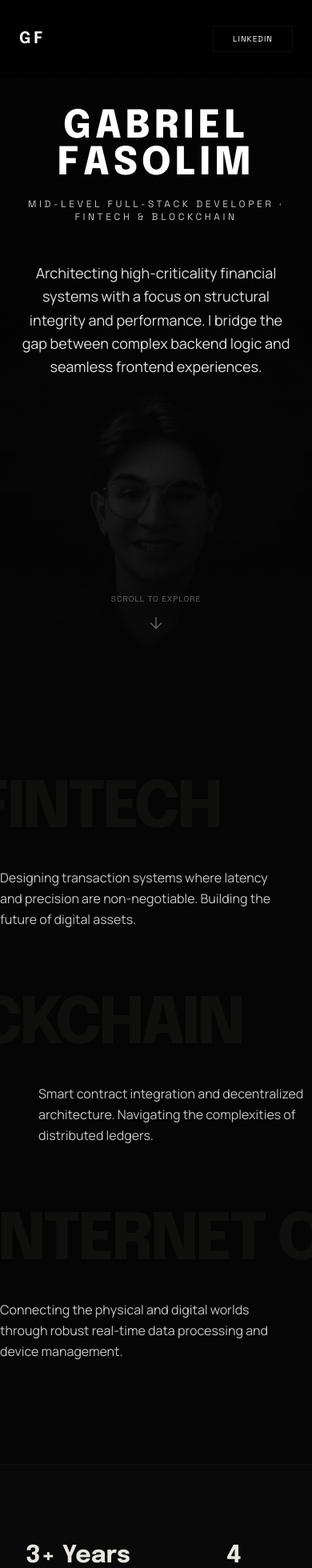
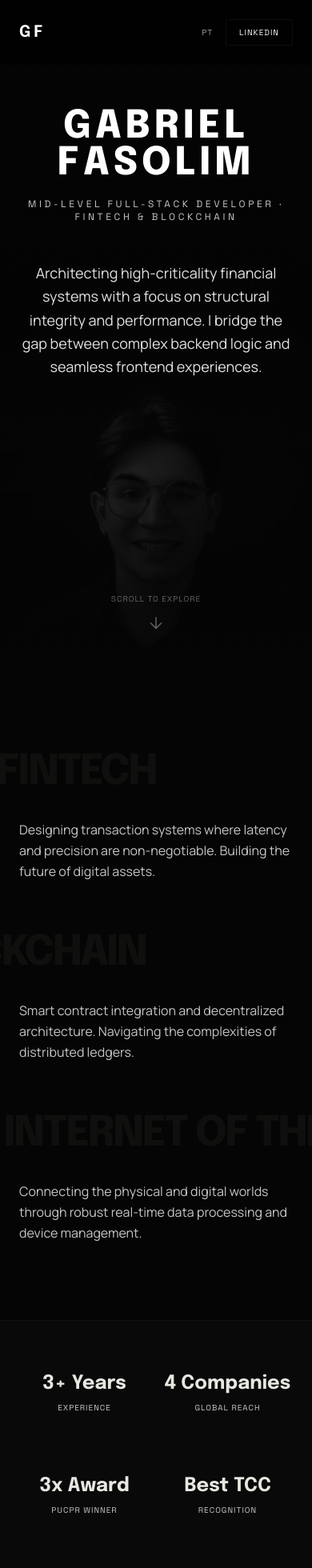
Before and after one commit to GabrielFasolim/myweb, a React (Vite) app in the folder landing/: page / in a window 390 px wide. Shown: the top 1960 px of the page at 80% size. Built offline with nearby package versions, Linux system fonts and the light colour scheme.

Commit message:
feat: enhance navigation and layout for improved responsiveness; add language switch functionality and update localization strings

```diff
--- a/landing/src/App.jsx
+++ b/landing/src/App.jsx
@@ -92,9 +92,20 @@ function Nav() {
     i18n.changeLanguage(lang)
   }
 
+  const prefersPortuguese = i18n.language.startsWith('pt')
+  let nextLang = 'en'
+  let nextLangAbbrev = 'EN'
+  let switchAriaKey = 'nav.switchToEnglish'
+  if (!prefersPortuguese) {
+    nextLang = 'pt'
+    nextLangAbbrev = 'PT'
+    switchAriaKey = 'nav.switchToPortuguese'
+  }
+
   return (
-    <nav className="fixed top-0 w-full z-50 flex justify-between items-center px-6 md:px-12 py-8 bg-[#050505] mix-blend-difference">
-      <div className="text-xl font-bold tracking-[0.2em] text-white uppercase font-headline">
+    <nav className="fixed top-0 left-0 right-0 z-50 bg-[#050505] mix-blend-difference">
+      <div className="mx-auto flex max-w-[1920px] items-center justify-between gap-3 px-6 py-6 md:px-12 md:py-8">
+        <div className="shrink-0 text-xl font-bold tracking-[0.2em] text-white uppercase font-headline">
           {t('nav.logo')}
         </div>
 
@@ -119,32 +130,25 @@ function Nav() {
           </a>
         </div>
 
-      <div className="flex items-center gap-3">
-        <div className="hidden sm:flex items-center gap-1 border border-outline-variant/20 px-2 py-1">
+        <div className="flex shrink-0 items-center gap-4 sm:gap-6">
           <button
             type="button"
-            onClick={() => changeLanguage('pt')}
-            className={`font-label text-[10px] uppercase tracking-widest px-2 py-1 transition-opacity duration-300 ${i18n.language === 'pt' ? 'text-white opacity-100' : 'text-[#e8e6e0] opacity-60 hover:opacity-100'}`}
+            onClick={() => changeLanguage(nextLang)}
+            className="font-label text-[10px] uppercase tracking-widest text-[#e8e6e0] opacity-70 transition-opacity duration-300 hover:opacity-100"
+            aria-label={t(switchAriaKey)}
           >
-            PT
+            {nextLangAbbrev}
           </button>
-          <button
-            type="button"
-            onClick={() => changeLanguage('en')}
-            className={`font-label text-[10px] uppercase tracking-widest px-2 py-1 transition-opacity duration-300 ${i18n.language === 'en' ? 'text-white opacity-100' : 'text-[#e8e6e0] opacity-60 hover:opacity-100'}`}
-          >
-            EN
-          </button>
-        </div>
 
           <a
-          className="font-label text-[10px] uppercase tracking-widest text-white border border-outline-variant/20 px-6 py-2 hover:bg-white hover:text-black transition-all duration-300"
+            className="font-label flex items-center text-[10px] uppercase tracking-widest text-white border border-outline-variant/20 px-4 py-2 sm:px-6 hover:bg-white hover:text-black transition-all duration-300"
             href="https://www.linkedin.com/in/gabrielfasolim/"
             target="_blank"
             rel="noopener noreferrer"
           >
             {t('nav.resume')}
           </a>
+        </div>
       </div>
     </nav>
   )
@@ -226,7 +230,7 @@ function MarqueeWord({ text, direction = 'left', speed = 1000 }) {
   const gap = <span className="shrink-0 inline-block w-[80vw]" />
 
   return (
-    <div className="overflow-hidden w-full">
+    <div className="w-full overflow-hidden px-6 md:px-12">
       <div className="flex items-center whitespace-nowrap" style={{ animation }}>
         {word}{gap}{word}{gap}
       </div>
@@ -240,10 +244,10 @@ function Editorial() {
   const words = t('editorial.words', { returnObjects: true })
 
   return (
-    <section className="py-32 space-y-20">
+    <section className="space-y-16 py-24 md:space-y-20 md:py-32">
       <div>
         <MarqueeWord text={words[0]} direction="left" speed={40} />
-        <div className="max-w-md ml-auto mr-12 mt-8 relative z-10">
+        <div className="relative z-10 mx-auto mt-8 w-full max-w-md px-6 md:ml-auto md:mr-0 md:px-0 md:pr-12">
           <p className="text-on-surface-variant leading-relaxed">
             {t('editorial.descriptions.0')}
           </p>
@@ -252,7 +256,7 @@ function Editorial() {
 
       <div>
         <MarqueeWord text={words[1]} direction="right" speed={52} />
-        <div className="max-w-md mr-auto ml-12 mt-8 relative z-10">
+        <div className="relative z-10 mx-auto mt-8 w-full max-w-md px-6 md:ml-0 md:mr-auto md:px-0 md:pl-12">
           <p className="text-on-surface-variant leading-relaxed">
             {t('editorial.descriptions.1')}
           </p>
@@ -261,7 +265,7 @@ function Editorial() {
 
       <div>
         <MarqueeWord text={words[2]} direction="left" speed={60} />
-        <div className="max-w-md ml-auto mr-12 mt-8 relative z-10">
+        <div className="relative z-10 mx-auto mt-8 w-full max-w-md px-6 md:ml-auto md:mr-0 md:px-0 md:pr-12">
           <p className="text-on-surface-variant leading-relaxed">
             {t('editorial.descriptions.2')}
           </p>
@@ -278,23 +282,23 @@ function Stats() {
   const [ref, inView] = useInView()
 
   return (
-    <section className="py-24 border-y border-outline-variant/10 bg-surface-container-lowest/50">
+    <section className="border-y border-outline-variant/10 bg-surface-container-lowest/50 py-16 md:py-24">
       <div
         ref={ref}
-        className="max-w-screen-xl mx-auto px-6 grid grid-cols-2 md:grid-cols-5 gap-12 text-center"
+        className="mx-auto grid max-w-screen-xl grid-cols-2 place-items-stretch gap-x-4 gap-y-10 px-6 text-center sm:gap-x-8 md:grid-cols-5 md:gap-12"
       >
         {items.map(({ value, label }, i) => (
           <div
             key={label}
             className={[
-              'flex flex-col gap-2 fade-up',
+              'fade-up flex min-h-[5.5rem] flex-col items-center justify-start gap-2 sm:min-h-[6rem]',
               inView ? 'visible' : '',
-              i === 4 ? 'col-span-2 md:col-span-1' : '',
+              i === 4 ? 'col-span-2 justify-self-center md:col-span-1 md:justify-self-stretch' : '',
             ].join(' ')}
             style={{ animationDelay: `${i * 0.1}s` }}
           >
-            <span className="font-headline text-3xl font-bold">{value}</span>
-            <span className="font-label text-[10px] uppercase tracking-widest text-on-surface-variant">
+            <span className="font-headline text-2xl font-bold leading-tight sm:text-3xl">{value}</span>
+            <span className="font-label text-[10px] uppercase leading-snug tracking-widest text-on-surface-variant">
               {label}
             </span>
           </div>
--- a/landing/src/index.css
+++ b/landing/src/index.css
@@ -73,11 +73,16 @@
   --radius-full: 9999px;
 }
 
+html {
+  overflow-x: hidden;
+}
+
 body {
   background-color: #050505;
   color: #e8e6e0;
   -webkit-font-smoothing: antialiased;
   font-family: "Manrope", sans-serif;
+  overflow-x: hidden;
 }
 
 .material-symbols-outlined {
@@ -85,7 +90,7 @@ body {
 }
 
 .bleed-text {
-  font-size: clamp(5rem, 15vw, 12rem);
+  font-size: clamp(3.25rem, 11vw, 12rem);
   line-height: 1;
 }
 
--- a/landing/src/locales/en.json
+++ b/landing/src/locales/en.json
@@ -4,7 +4,9 @@
     "work": "WORK",
     "about": "ABOUT",
     "contact": "CONTACT",
-    "resume": "LINKEDIN"
+    "resume": "LINKEDIN",
+    "switchToEnglish": "Switch to English",
+    "switchToPortuguese": "Switch to Portuguese"
   },
   "hero": {
     "name": "GABRIEL FASOLIM",
@@ -22,8 +24,8 @@
   },
   "stats": {
     "items": [
-      { "value": "3+ Years",    "label": "Experience" },
-      { "value": "4 Companies", "label": "Global Reach" },
+      { "value": "3+\u00a0Years",    "label": "Experience" },
+      { "value": "4\u00a0Companies", "label": "Global Reach" },
       { "value": "3x Award",    "label": "PUCPR Winner" },
       { "value": "Best TCC",    "label": "Recognition" },
       { "value": "Honors",      "label": "Graduate" }
--- a/landing/src/locales/pt.json
+++ b/landing/src/locales/pt.json
@@ -4,7 +4,9 @@
     "work": "PROJETOS",
     "about": "SOBRE",
     "contact": "CONTATO",
-    "resume": "LINKEDIN"
+    "resume": "LINKEDIN",
+    "switchToEnglish": "Mudar para inglês",
+    "switchToPortuguese": "Mudar para português"
   },
   "hero": {
     "name": "GABRIEL FASOLIM",
@@ -22,8 +24,8 @@
   },
   "stats": {
     "items": [
-      { "value": "3+ Anos",     "label": "Experiência" },
-      { "value": "4 Empresas",  "label": "Alcance Global" },
+      { "value": "3+\u00a0Anos",     "label": "Experiência" },
+      { "value": "4\u00a0Empresas",  "label": "Alcance Global" },
       { "value": "2x Prêmio",   "label": "Vencedor PUCPR" },
       { "value": "Melhor TCC",  "label": "Reconhecimento" },
       { "value": "Láurea",      "label": "Graduado" }
```
Also changed, not shown: 1 other file (tests, documents, lock files or other folders). Lines whose indentation alone changed are shown as unchanged.
